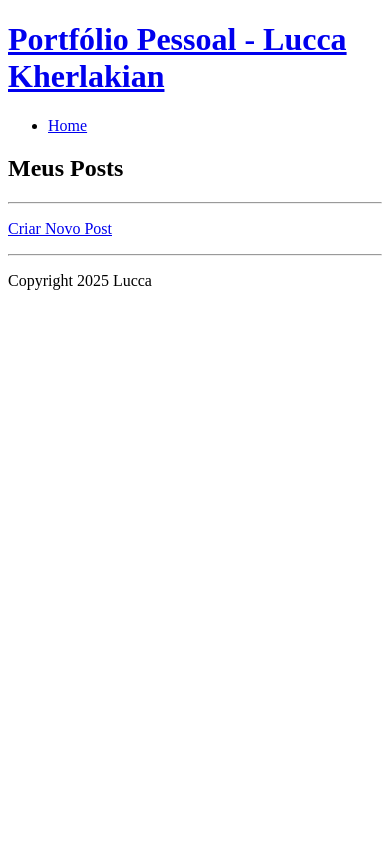
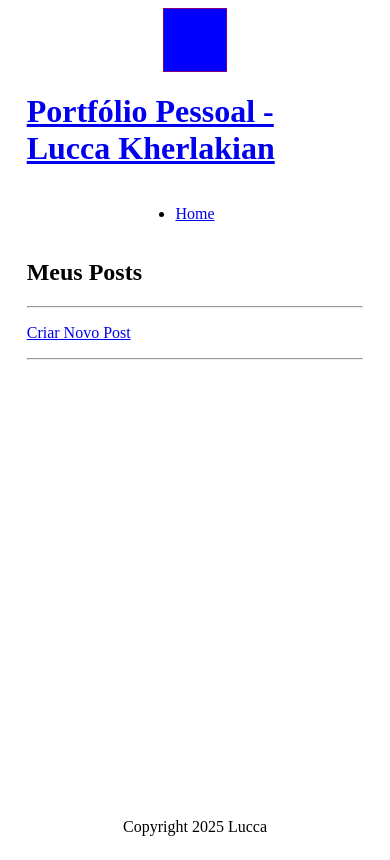
Before and after one commit to luccakherlakian/EP2_SI, a Django app: page / in a window 390 px wide. Before the commit the page ends 290 px from the top, so only its background shows below. Run offline with Django 5.2, Linux system fonts and the light colour scheme; data that the repository does not hold is empty.

Commit message:
Adiciona CSS e logo da Entrega 1

```diff
--- a/portfolio/settings.py
+++ b/portfolio/settings.py
@@ -123,3 +123,7 @@ STATIC_URL = "static/"
 # https://docs.djangoproject.com/en/5.2/ref/settings/#default-auto-field
 
 DEFAULT_AUTO_FIELD = "django.db.models.BigAutoField"
+
+STATICFILES_DIRS = [
+    os.path.join(BASE_DIR, 'static'),
+]
--- /dev/null
+++ b/static/css/style.css
@@ -0,0 +1,133 @@
+/* Estilo do container de cards (list.html) */
+.card-container {
+    display: flex;
+    flex-wrap: wrap; /* Permite que os cards quebrem a linha */
+    justify-content: space-between;
+}
+
+/* Estilo de cada card (list.html) */
+.card {
+    border: 1px solid #ccc;
+    border-radius: 8px;
+    padding: 16px;
+    margin-bottom: 16px;
+    width: 30%; /* Três cards por linha em telas grandes */
+    box-shadow: 0 2px 4px rgba(0,0,0,0.1);
+}
+
+.card h3 {
+    margin-top: 0;
+}
+
+.card h3 a {
+    text-decoration: none;
+    color: #333;
+}
+
+.card h3 a:hover {
+    text-decoration: underline;
+}
+
+/* Regra aplicada em telas com 768px de largura ou menos */
+@media (max-width: 768px) {
+
+    /* 1. Faz o header (logo e menu) ficar vertical */
+    header {
+        flex-direction: column;
+        align-items: center;
+    }
+
+    nav ul {
+        padding-left: 0; /* Remove o padding da lista */
+    }
+
+    /* 2. Faz os cards de competição ocuparem 100% da largura */
+    .card {
+        width: 100%;
+        margin-bottom: 10px;
+    }
+
+    /* 3. Centraliza o conteúdo principal e do rodapé */
+    main, header {
+        width: 90%; /* Usa 90% da tela em vez de 80% */
+    }
+}/* --- Estilos Base (Seção 2.8) --- */
+header {
+    display: flex;
+    justify-content: space-between;
+    width: 80%;
+    margin: 0 auto;
+}
+main {
+    width: 80%;
+    margin: 0 auto;
+    flex: 1;
+}
+footer {
+    display: flex;
+    justify-content: center;
+}
+body {
+    height: 100vh;
+    display: flex;
+    flex-direction: column;
+}
+
+/* --- Estilos do Portfólio (Fase 3) --- */
+
+/* Estilo do container de cards (list.html) */
+.card-container {
+    display: flex;
+    flex-wrap: wrap; /* Permite que os cards quebrem a linha */
+    justify-content: space-between;
+}
+
+/* Estilo de cada card (list.html) */
+.card {
+    border: 1px solid #ccc;
+    border-radius: 8px;
+    padding: 16px;
+    margin-bottom: 16px;
+    width: 30%; /* Três cards por linha em telas grandes */
+    box-shadow: 0 2px 4px rgba(0,0,0,0.1);
+}
+
+.card h3 {
+    margin-top: 0;
+}
+
+.card h3 a {
+    text-decoration: none;
+    color: #333;
+}
+
+.card h3 a:hover {
+    text-decoration: underline;
+}
+
+/* --- REQUISITO DE RESPONSIVIDADE (R7) --- */
+
+/* Regra aplicada em telas com 768px de largura ou menos */
+@media (max-width: 768px) {
+
+    /* 1. Faz o header (logo e menu) ficar vertical */
+    header {
+        flex-direction: column;
+        align-items: center;
+    }
+
+    nav ul {
+        padding-left: 0; /* Remove o padding da lista */
+    }
+
+    /* 2. Faz os cards de competição ocuparem 100% da largura */
+    .card {
+        width: 100%;
+        margin-bottom: 10px;
+    }
+
+    /* 3. Centraliza o conteúdo principal e do rodapé */
+    main, header {
+        width: 90%; /* Usa 90% da tela em vez de 80% */
+    }
+}
--- a/templates/base.html
+++ b/templates/base.html
@@ -4,11 +4,16 @@
     <meta charset="UTF-8">
     <meta name="viewport" content="width=device-width, initial-scale=1.0">
     <title>Portfólio Django</title>
-    </head>
+
+    <link rel="stylesheet" href="{% static 'css/style.css' %}">
+</head>
 <body>
 
     <header>
+        <img src="{% static 'images/logo.svg' %}" alt="logo">
+
         <h1><a href="{% url 'post_list' %}">Portfólio Pessoal - Lucca Kherlakian</a></h1>
+
         <nav>
             <ul>
                 <li><a href="{% url 'post_list' %}">Home</a></li>
```
Also changed, not shown: static/images/logo.svg (added).
